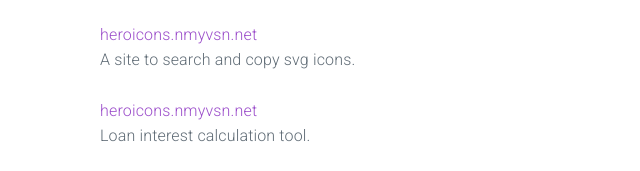
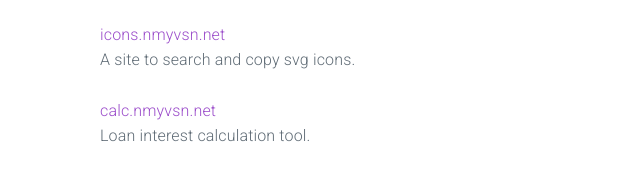
Before and after one commit to NMyVision/nmyvision.net, a plain HTML site: page index.html in a window 1280 px wide. Shown: the part 386-557 px from the top of the page, 0-640 px from the left. Drawn offline with nearby package versions, Linux system fonts and the light colour scheme.

Commit message:
Update index.html

```diff
--- a/index.html
+++ b/index.html
@@ -40,12 +40,12 @@
     </p>
 
     <p>
-      <a href="//icons.nmyvsn.net/">heroicons.nmyvsn.net</a></br>
+      <a href="//icons.nmyvsn.net/">icons.nmyvsn.net</a></br>
       A site to search and copy svg icons.
     </p>
 
     <p>
-      <a href="//calc.nmyvsn.net/">heroicons.nmyvsn.net</a></br>
+      <a href="//calc.nmyvsn.net/">calc.nmyvsn.net</a></br>
       Loan interest calculation tool.
     </p>
 
```
